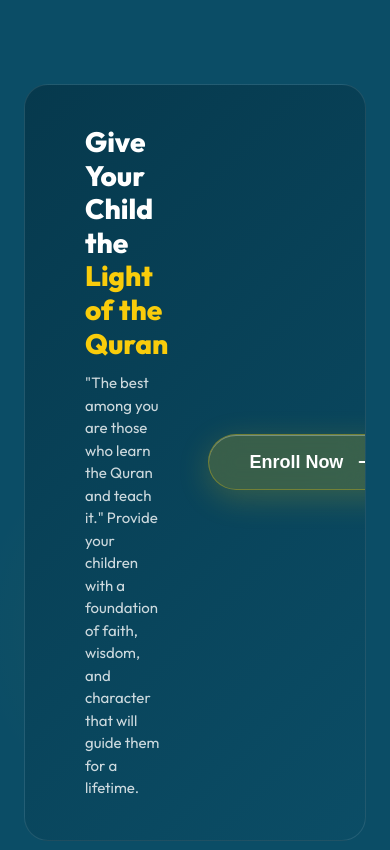
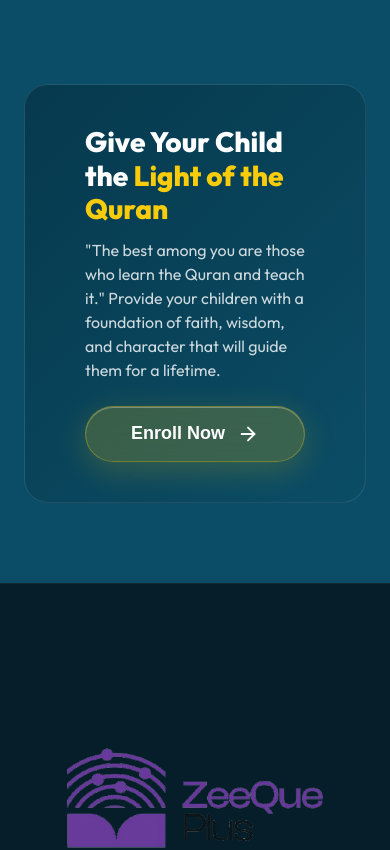
Before and after one commit to paravathsinan/zeequeplus-frontend, a Next.js app: page / in a window 390 px wide. Shown: the part 8980-9830 px from the top of the page. Built offline with nearby package versions, Linux system fonts and the light colour scheme.

Commit message:
mobile responsive changes

```diff
--- a/src/app/layout.tsx
+++ b/src/app/layout.tsx
@@ -5,9 +5,9 @@ export const metadata: Metadata = {
   title: "ZeeQue Plus – Online Qur’an Course for Classes 1–10 with Tajweed",
   description: "A trusted online platform designed to make recitation, Tajweed, and understanding the Quran easier for everyone.",
   icons: {
-    icon: "/images/logo/Logo (2).png",
-    shortcut: "/images/logo/Logo (2).png",
-    apple: "/images/logo/Logo (2).png",
+    icon: "/images/logo/zeequeplus-logo.png",
+    shortcut: "/images/logo/zeequeplus-logo.png",
+    apple: "/images/logo/zeequeplus-logo.png",
   },
 };
 
--- a/src/components/CTASection.tsx
+++ b/src/components/CTASection.tsx
@@ -1,7 +1,7 @@
 "use client";
 
 import { motion } from "framer-motion";
-import { ArrowRight, Sparkles, BookOpen, Heart } from "lucide-react";
+import { ArrowRight } from "lucide-react";
 import Link from "next/link";
 
 export default function CTASection() {
@@ -12,17 +12,6 @@ export default function CTASection() {
       position: 'relative',
       overflow: 'hidden'
     }}>
-      {/* Background Decorative Elements */}
-      <div style={{
-        position: 'absolute',
-        bottom: '10%',
-        right: '5%',
-        width: '400px',
-        height: '400px',
-        background: 'radial-gradient(circle, rgba(var(--accent-rgb), 0.05) 0%, transparent 70%)',
-        zIndex: 0
-      }} />
-
       <div className="container" style={{ position: 'relative', zIndex: 1 }}>
         <motion.div
           initial={{ opacity: 0, y: 40 }}
@@ -35,7 +24,6 @@ export default function CTASection() {
             padding: '40px 60px',
             position: 'relative',
             overflow: 'hidden',
-            boxShadow: 'none',
             border: '1px solid rgba(255, 255, 255, 0.1)',
             textAlign: 'left',
             maxWidth: '1200px',
@@ -47,7 +35,7 @@ export default function CTASection() {
           }}
           className="cta-card"
         >
-          <div style={{ flex: 1 }}>
+          <div className="cta-content" style={{ flex: 1 }}>
             <h2 style={{
               fontSize: '32px',
               fontWeight: 800,
@@ -68,9 +56,24 @@ export default function CTASection() {
               "The best among you are those who learn the Quran and teach it."
               Provide your children with a foundation of faith, wisdom, and character that will guide them for a lifetime.
             </p>
+
+            {/* Mobile-only Enroll Button */}
+            <div className="mobile-cta-btn" style={{ marginTop: '24px' }}>
+              <Link href="/enroll">
+                <button className="premium-glass-btn primary" style={{
+                  padding: '16px 40px',
+                  fontSize: '18px',
+                  borderRadius: '100px',
+                  whiteSpace: 'nowrap'
+                }}>
+                  <span>Enroll Now</span>
+                  <ArrowRight className="arrow-icon" size={22} />
+                </button>
+              </Link>
+            </div>
           </div>
 
-          <div style={{ flexShrink: 0 }}>
+          <div className="cta-action desktop-cta-btn" style={{ flexShrink: 0 }}>
             <Link href="/enroll">
               <button className="premium-glass-btn primary" style={{
                 padding: '16px 40px',
@@ -131,15 +134,47 @@ export default function CTASection() {
           transform: translateX(6px);
         }
 
-        @media (max-width: 992px) {
+        .mobile-cta-btn {
+          display: none;
+        }
+
+        @media (max-width: 767px) {
+          .desktop-cta-btn {
+            display: none !important;
+          }
+
+          .mobile-cta-btn {
+            display: block !important;
+          }
+
           .cta-card {
             flex-direction: column !important;
-            text-align: center !important;
-            padding: 40px 30px !important;
-            gap: 30px !important;
+            align-items: flex-start !important;
+            padding: 32px 24px !important;
+            gap: 24px !important;
+            margin: 0 16px !important;
+            width: auto !important;
+            box-sizing: border-box !important;
           }
-          h2 { font-size: 28px !important; }
-          p { font-size: 15px !important; }
+
+          .cta-content, .cta-action {
+            width: 100% !important;
+            flex: none !important;
+          }
+
+          .cta-card h2 {
+            font-size: 26px !important;
+            line-height: 1.2 !important;
+          }
+
+          .cta-card p {
+            font-size: 15px !important;
+          }
+
+          .premium-glass-btn {
+            width: 100% !important;
+            justify-content: center !important;
+          }
         }
       `}</style>
     </section>
--- a/src/components/Navbar.tsx
+++ b/src/components/Navbar.tsx
@@ -21,18 +21,11 @@ export default function Navbar() {
   const [theme, setTheme] = useState<'light' | 'dark'>('dark');
   const [activeLink, setActiveLink] = useState<string>("Home");
   const [hoveredLink, setHoveredLink] = useState<string | null>(null);
-  const [isVisible, setIsVisible] = useState(true);
   const [isScrolled, setIsScrolled] = useState(false);
   const { scrollY } = useScroll();
   const pathname = usePathname();
 
   useMotionValueEvent(scrollY, "change", (latest) => {
-    const previous = scrollY.getPrevious() ?? 0;
-    if (latest > previous && latest > 150) {
-      setIsVisible(false);
-    } else {
-      setIsVisible(true);
-    }
     setIsScrolled(latest > 50);
   });
 
@@ -97,7 +90,7 @@ export default function Navbar() {
       <motion.nav
         initial={{ y: -150, opacity: 0 }}
         animate={{
-          y: isVisible ? 0 : -150,
+          y: 0,
           opacity: 1,
           backgroundColor: isScrolled ? 'var(--glass-bg)' : 'rgba(255, 255, 255, 0)',
           backdropFilter: isScrolled ? 'blur(12px)' : 'blur(0px)'
```
Also changed, not shown: public/images/logo/Logo (2).png (deleted), public/images/logo/Logo (2).svg (deleted).
